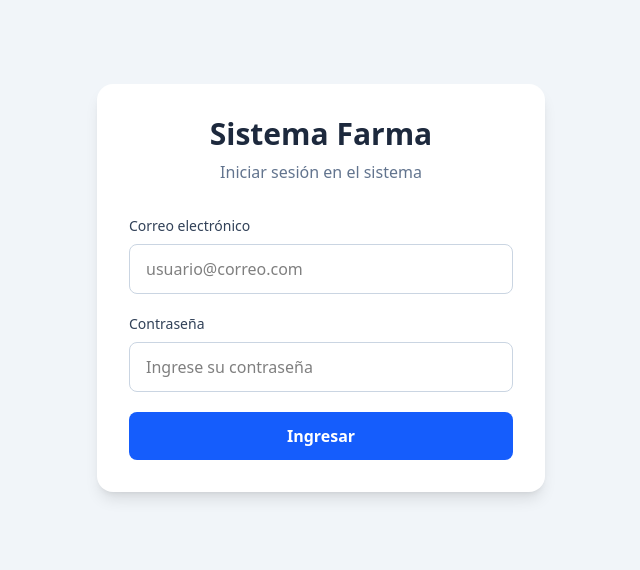
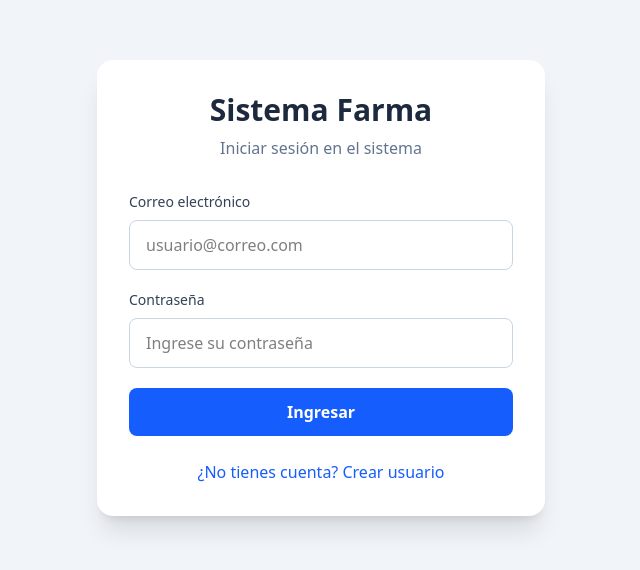
Before and after one commit to Diego-Jimy/sistema-Farma, a React (Vite) app: page /#/login in a window 1280 px wide. Shown: the part 112-682 px from the top of the page, without its empty margins (319-959 px from the left). Built offline with nearby package versions, Linux system fonts and the light colour scheme; no server answers.

Commit message:
feat: add user registration from login

```diff
--- a/src/context/AuthContext.jsx
+++ b/src/context/AuthContext.jsx
@@ -1,5 +1,12 @@
 import { createContext, useContext, useEffect, useState } from 'react'
-import { onAuthStateChanged, signInWithEmailAndPassword, signOut } from 'firebase/auth'
+
+import {
+  onAuthStateChanged,
+  signInWithEmailAndPassword,
+  signOut,
+  createUserWithEmailAndPassword,
+} from 'firebase/auth'
+
 import { auth } from '@config/firebase'
 
 const AuthContext = createContext()
@@ -21,12 +28,24 @@ export function AuthProvider({ children }) {
     return signInWithEmailAndPassword(auth, correo, contraseña)
   }
 
+  const registrarUsuario = (correo, contraseña) => {
+    return createUserWithEmailAndPassword(auth, correo, contraseña)
+  }
+
   const cerrarSesion = () => {
     return signOut(auth)
   }
 
   return (
-    <AuthContext.Provider value={{ usuario, cargando, iniciarSesion, cerrarSesion }}>
+    <AuthContext.Provider
+      value={{
+        usuario,
+        cargando,
+        iniciarSesion,
+        registrarUsuario,
+        cerrarSesion,
+      }}
+    >
       {children}
     </AuthContext.Provider>
   )
--- a/src/pages/Login.jsx
+++ b/src/pages/Login.jsx
@@ -1,40 +1,76 @@
 import { useState } from 'react'
 import { useNavigate } from 'react-router-dom'
+
 import { useAuth } from '@context/AuthContext'
 
 export default function Login() {
   const navigate = useNavigate()
 
-  const { iniciarSesion } = useAuth()
+  const {
+    iniciarSesion,
+    registrarUsuario,
+  } = useAuth()
+
+  const [modoRegistro, setModoRegistro] = useState(false)
 
   const [correo, setCorreo] = useState('')
   const [contraseña, setContraseña] = useState('')
+  const [confirmarContraseña, setConfirmarContraseña] = useState('')
+
   const [error, setError] = useState('')
+  const [cargando, setCargando] = useState(false)
 
-  const manejarLogin = async (e) => {
+  const manejarEnvio = async (e) => {
     e.preventDefault()
 
     try {
       setError('')
+      setCargando(true)
 
-      await iniciarSesion(correo, contraseña)
+      if (modoRegistro) {
+        if (contraseña.length < 6) {
+          return setError('La contraseña debe tener mínimo 6 caracteres')
+        }
+
+        if (contraseña !== confirmarContraseña) {
+          return setError('Las contraseñas no coinciden')
+        }
+
+        await registrarUsuario(correo, contraseña)
+      } else {
+        await iniciarSesion(correo, contraseña)
+      }
 
       navigate('/dashboard')
     } catch (error) {
-      setError('Correo o contraseña incorrectos')
+      console.error(error)
+
+      if (error.code === 'auth/email-already-in-use') {
+        setError('El correo ya está registrado')
+      } else if (error.code === 'auth/invalid-credential') {
+        setError('Correo o contraseña incorrectos')
+      } else {
+        setError('Ocurrió un error en la autenticación')
+      }
+    } finally {
+      setCargando(false)
     }
   }
 
   return (
     <div className="min-h-screen bg-slate-100 flex items-center justify-center px-4">
-      <div className="w-full max-w-md bg-white rounded-2xl shadow-lg p-8">
-        <h1 className="text-3xl font-bold text-center text-slate-800">
-          Sistema Farma
-        </h1>
+      <div className="w-full max-w-md bg-white rounded-2xl shadow-xl p-8">
+        <div className="text-center mb-8">
+          <h1 className="text-3xl font-bold text-slate-800">
+            Sistema Farma
+          </h1>
 
-        <p className="text-center text-slate-500 mt-2 mb-8">
-          Iniciar sesión en el sistema
-        </p>
+          <p className="text-slate-500 mt-2">
+            {modoRegistro
+              ? 'Crear nuevo usuario'
+              : 'Iniciar sesión en el sistema'}
+          </p>
+        </div>
 
         {error && (
           <div className="bg-red-100 text-red-600 px-4 py-3 rounded-lg mb-5">
@@ -43,8 +79,8 @@ export default function Login() {
         )}
 
         <form
+          onSubmit={manejarEnvio}
           className="space-y-5"
-          onSubmit={manejarLogin}
         >
           <div>
             <label className="block text-sm font-medium text-slate-700 mb-2">
@@ -55,8 +91,8 @@ export default function Login() {
               type="email"
               value={correo}
               onChange={(e) => setCorreo(e.target.value)}
+              placeholder="usuario@correo.com"
               className="w-full border border-slate-300 rounded-lg px-4 py-3 outline-none focus:ring-2 focus:ring-blue-500"
-              placeholder="usuario@correo.com"
               required
             />
           </div>
@@ -70,19 +106,56 @@ export default function Login() {
               type="password"
               value={contraseña}
               onChange={(e) => setContraseña(e.target.value)}
+              placeholder="Ingrese su contraseña"
               className="w-full border border-slate-300 rounded-lg px-4 py-3 outline-none focus:ring-2 focus:ring-blue-500"
-              placeholder="Ingrese su contraseña"
               required
             />
           </div>
 
+          {modoRegistro && (
+            <div>
+              <label className="block text-sm font-medium text-slate-700 mb-2">
+                Confirmar contraseña
+              </label>
+
+              <input
+                type="password"
+                value={confirmarContraseña}
+                onChange={(e) => setConfirmarContraseña(e.target.value)}
+                placeholder="Repita la contraseña"
+                className="w-full border border-slate-300 rounded-lg px-4 py-3 outline-none focus:ring-2 focus:ring-blue-500"
+                required
+              />
+            </div>
+          )}
+
           <button
             type="submit"
-            className="w-full bg-blue-600 text-white py-3 rounded-lg font-semibold hover:bg-blue-700 transition"
+            disabled={cargando}
+            className="w-full bg-blue-600 text-white py-3 rounded-lg font-semibold hover:bg-blue-700 transition disabled:opacity-60"
           >
-            Ingresar
+            {cargando
+              ? 'Procesando...'
+              : modoRegistro
+                ? 'Crear usuario'
+                : 'Ingresar'}
           </button>
         </form>
+
+        <div className="mt-6 text-center">
+          <button
+            type="button"
+            onClick={() => {
+              setModoRegistro(!modoRegistro)
+              setError('')
+            }}
+            className="text-blue-600 hover:text-blue-700 font-medium"
+          >
+            {modoRegistro
+              ? '¿Ya tienes cuenta? Inicia sesión'
+              : '¿No tienes cuenta? Crear usuario'}
+          </button>
+        </div>
       </div>
     </div>
   )
```
